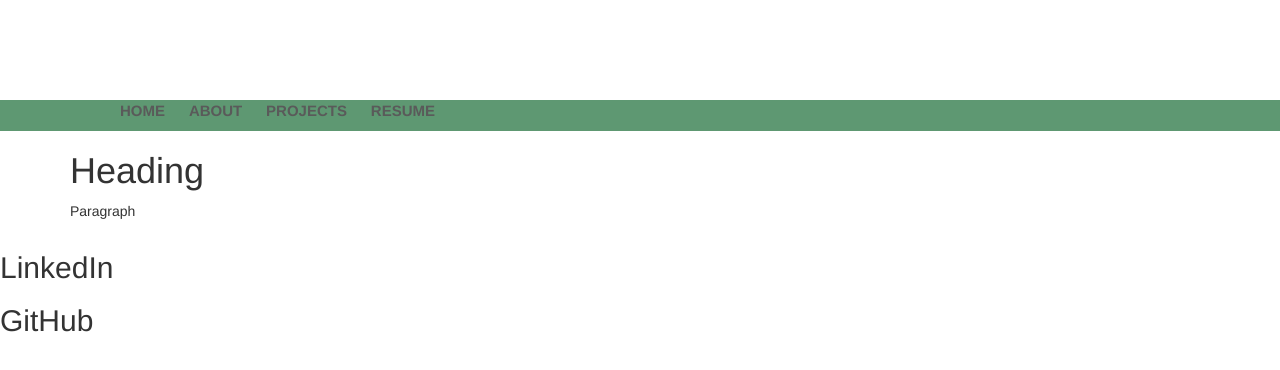
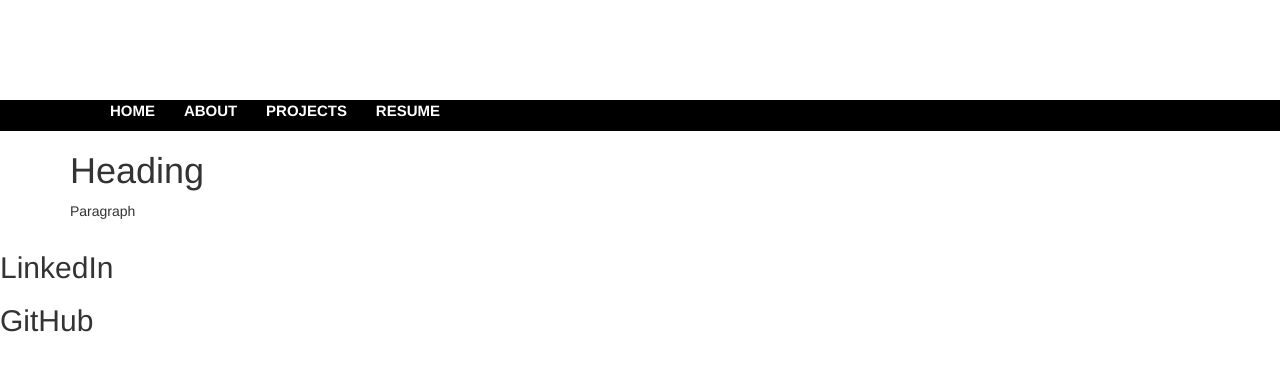
Before and after one commit to fuzzn8r/fuzzn8r.github.io, a plain HTML site: page index.html in a window 1280 px wide. Drawn offline with nearby package versions, Linux system fonts and the light colour scheme.

Commit message:
Small adjustments to nav style
Changed background to black, text to white. Playing around with margins and padding

```diff
--- a/main.css
+++ b/main.css
@@ -3,7 +3,7 @@
 .nav {
     margin-top: 100px;
     /* light greenish color #5e9872 */
-    background-color:#5e9872
+    background-color:#000000;
 }
 
 .nav li {
@@ -14,6 +14,7 @@
     text-transform:uppercase;
     font-size:15px;
     font-weight:bold;
-    padding:15px 10px;
-    color:#5a5a5a;
+    padding-right:25px;
+    /* Grayish color: 5a5a5a */
+    color:#FFFFFF;
 }
```
